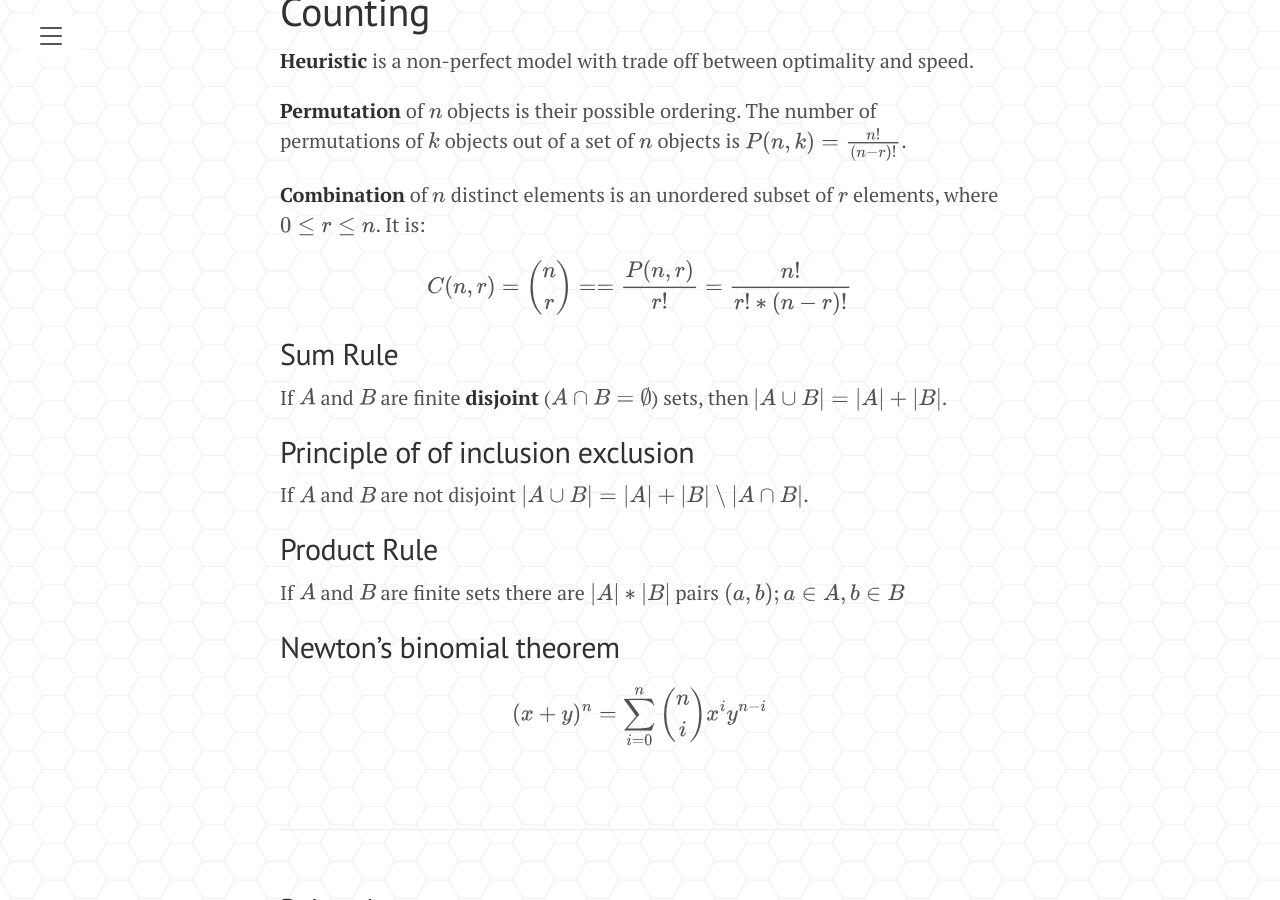
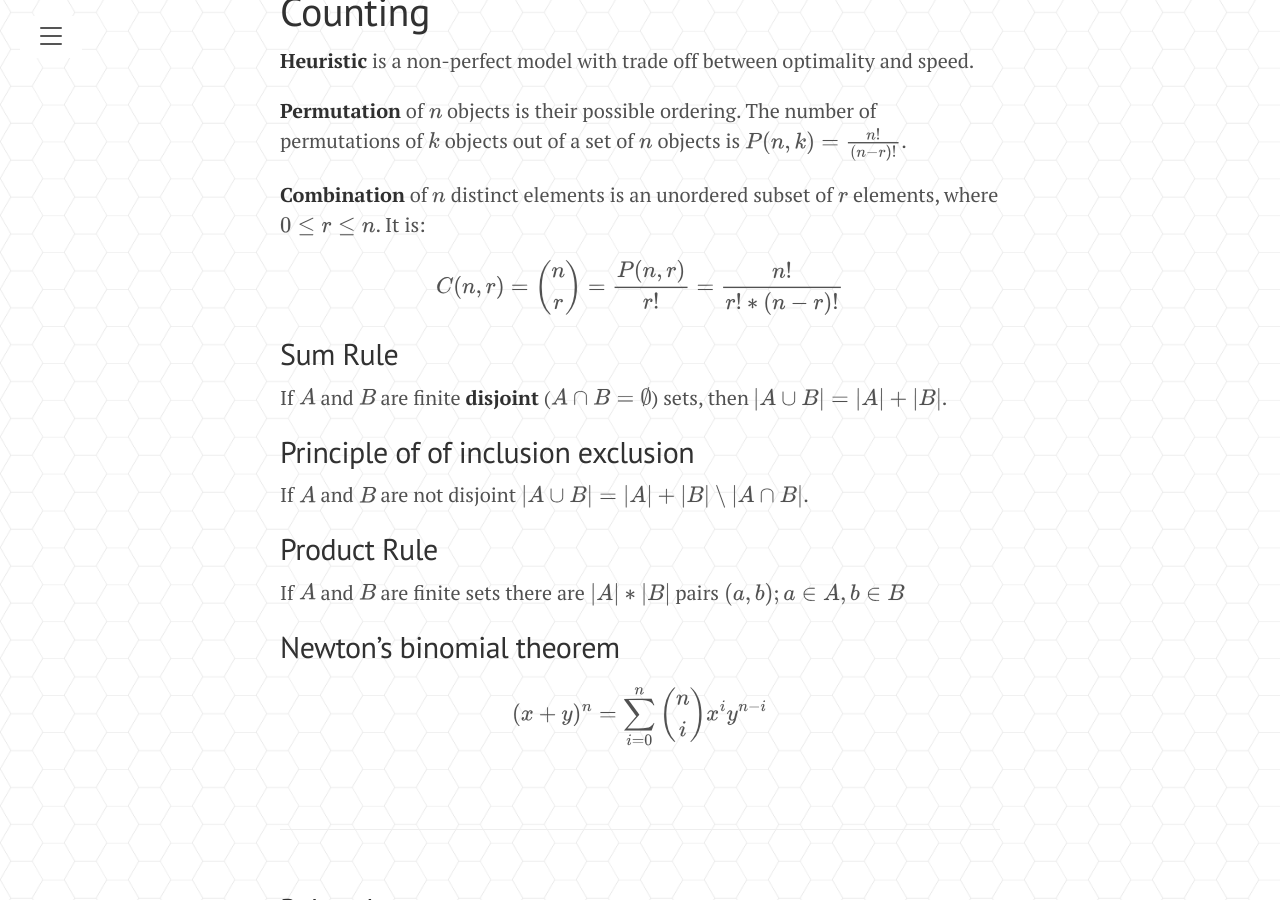
Before and after one commit to MikiVanousek/blog, a Jekyll site: the page built from _posts/imc.md, in a window 1280 px wide and 900 px high, scrolled down 3992 px. Built offline with Jekyll 4.4.1, drawn with Linux system fonts in a browser that asks for light colours.

Commit message:
automated commit

```diff
--- a/_posts/imc.md
+++ b/_posts/imc.md
@@ -129,7 +129,7 @@ $P(n, k) = \frac{n!}{(n-r)!}$.
 **Combination** of $n$ distinct elements is an unordered subset of $r$ elements,
 where $0 \leq r \leq n$. It is:
 
-$$C(n, r) = \begin{pmatrix} n \\ r \end{pmatrix} = = \frac {P(n,r)} {r!} = \frac {n!} {r!*(n-r)!}$$
+$$C(n, r) = \begin{pmatrix} n \\ r \end{pmatrix} = \frac {P(n,r)} {r!} = \frac {n!} {r!*(n-r)!}$$
 
 ## Sum Rule
 If $A$ and $B$ are finite **disjoint** ($A \cap B = \emptyset$) sets, then $|A \cup B| = |A| + |B|$.
```
